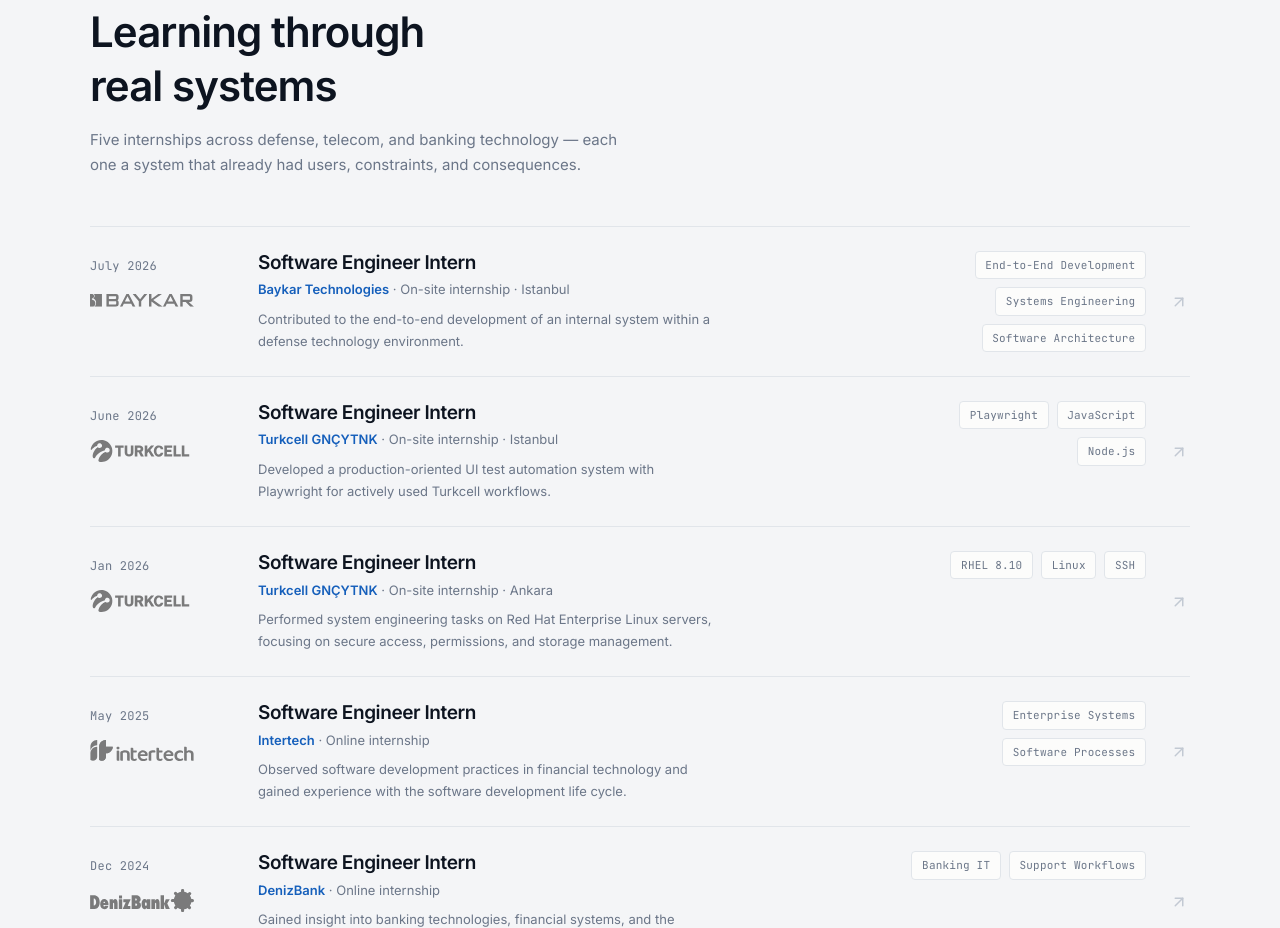
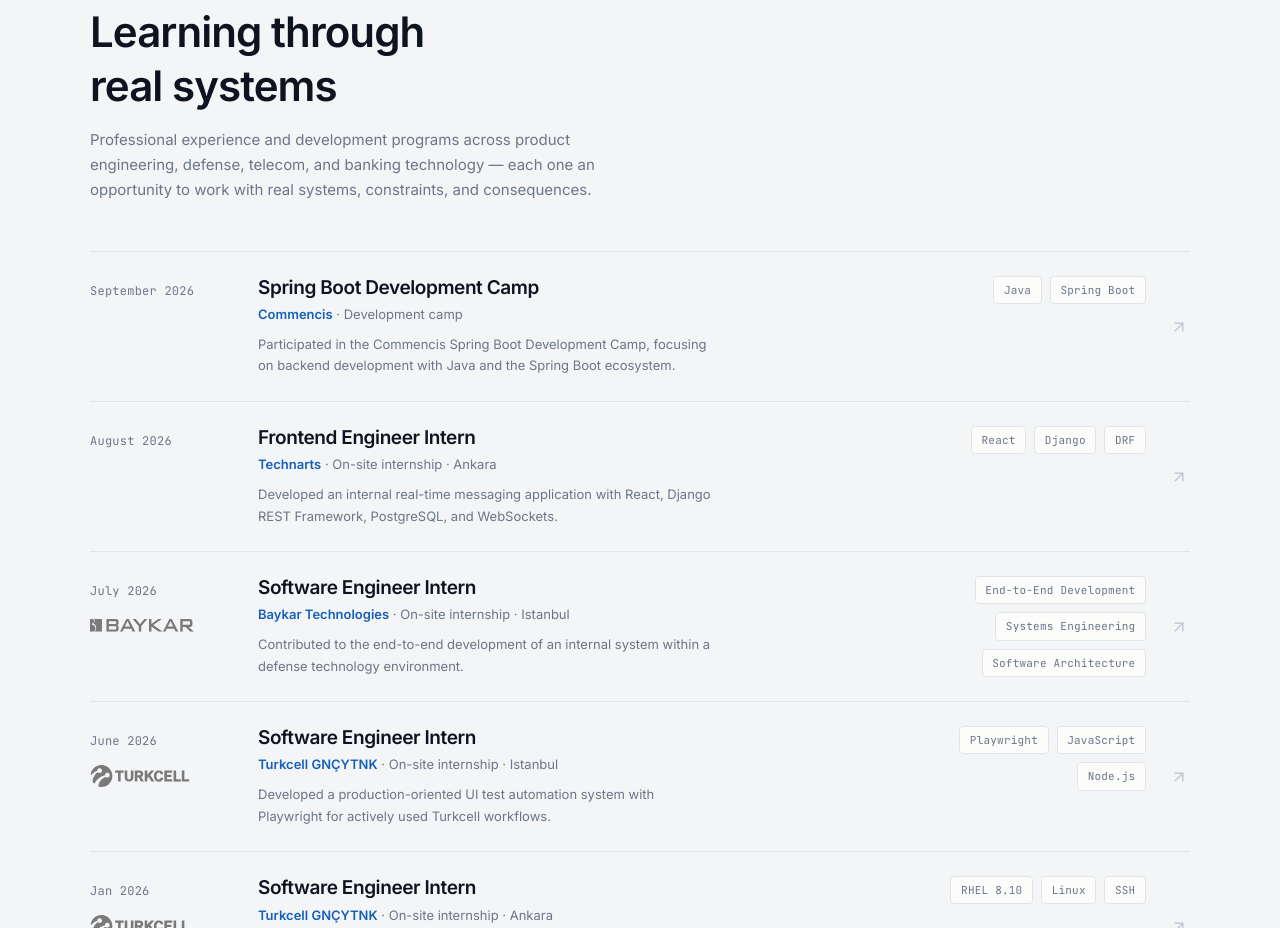
Before and after one commit to MertAltn1/MertAltn1.github.io, a React (Vite) app: page /#/ in a window 1280 px wide. Shown: the part 1500-2428 px from the top of the page. Built offline with nearby package versions, Linux system fonts and the light colour scheme.

Commit message:
Update portfolio

```diff
--- a/src/data/copy.js
+++ b/src/data/copy.js
@@ -42,7 +42,7 @@
   experience: {
     eyebrow: 'Experience',
     title: 'Learning through real systems',
-    text: 'Five internships across defense, telecom, and banking technology — each one a system that already had users, constraints, and consequences.',
+    text: 'Professional experience and development programs across product engineering, defense, telecom, and banking technology — each one an opportunity to work with real systems, constraints, and consequences.',
     continued: 'Still going — new experience will be added here.',
     all: 'All experience',
     contribution: 'What I did',
--- a/src/data/experiences.js
+++ b/src/data/experiences.js
@@ -1,5 +1,38 @@
 // Ordered newest first. Dates follow the CV.
 export const experiences = [
+  {
+    slug: 'commencis-spring-boot-development-camp',
+    company: 'Commencis',
+    role: 'Spring Boot Development Camp',
+    period: 'September 2026',
+    type: 'Development camp',
+    featured: true,
+    summary: 'Participated in the Commencis Spring Boot Development Camp, focusing on backend development with Java and the Spring Boot ecosystem.',
+    highlights: [
+      'Strengthened backend development foundations with Java and Spring Boot',
+      'Worked through a structured development camp focused on the Spring ecosystem',
+    ],
+    technologies: ['Java', 'Spring Boot'],
+  },
+  {
+    slug: 'technarts-frontend-engineering',
+    company: 'Technarts',
+    role: 'Frontend Engineer Intern',
+    period: 'August 2026',
+    location: 'Ankara',
+    type: 'On-site internship',
+    featured: true,
+    summary: 'Developed an internal real-time messaging application with React, Django REST Framework, PostgreSQL, and WebSockets.',
+    highlights: [
+      'Built a component-based messaging interface with React',
+      'Developed REST API endpoints with Django REST Framework for authentication, users, chats, messages, and profile management',
+      'Integrated PostgreSQL for persistent user, conversation, and message data',
+      'Implemented token-based authentication and protected API access',
+      'Added real-time messaging with Django Channels and WebSockets',
+      'Developed user search, profile photo upload, conversation management, and chat settings',
+    ],
+    technologies: ['React', 'Django', 'DRF', 'PostgreSQL', 'WebSocket', 'Django Channels'],
+  },
   {
     slug: 'baykar-software-engineering',
     company: 'Baykar Technologies',
```
